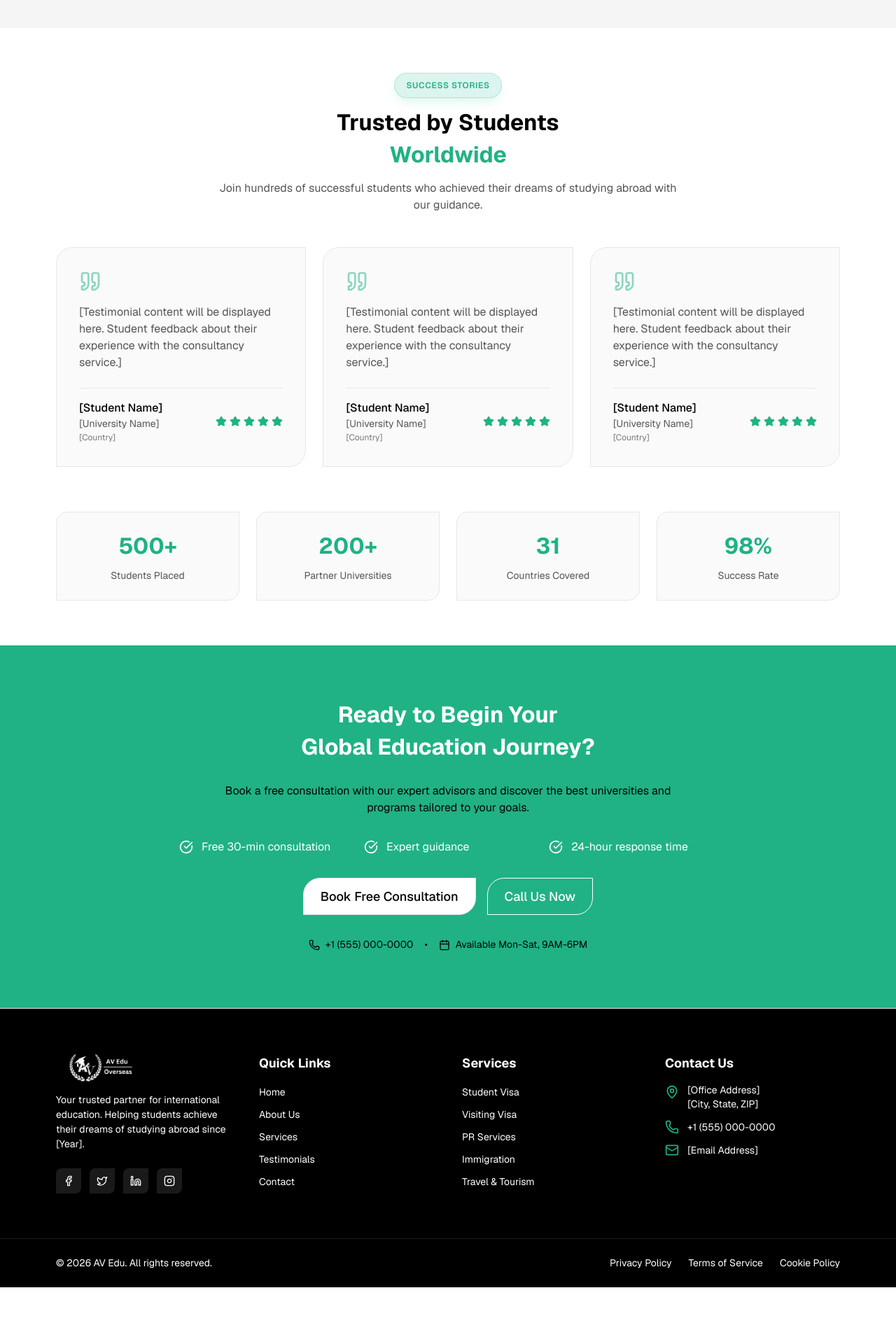
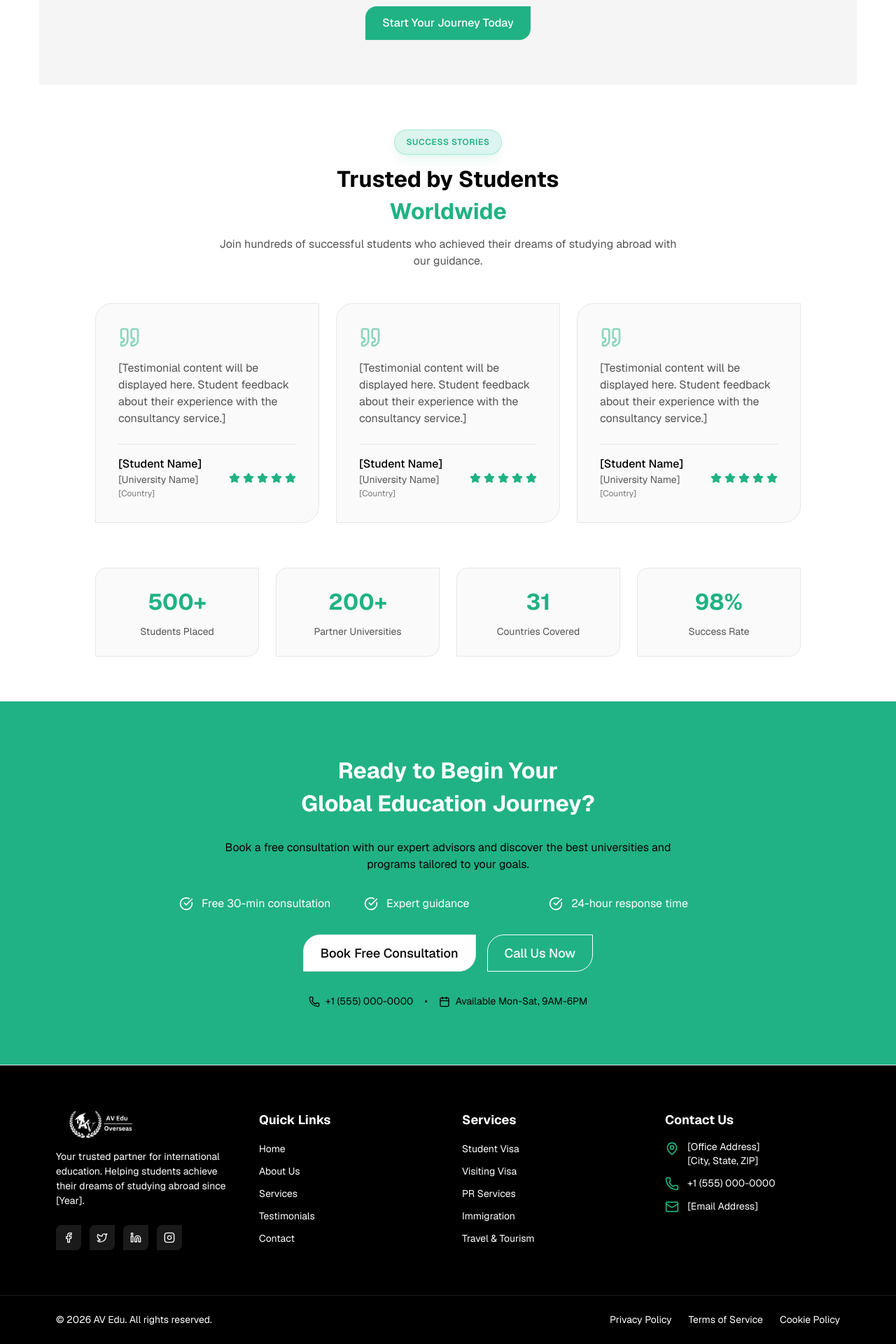
Before and after one commit to chilamsettiajay04/av-edu-overseas-next-website, a Next.js app: page / in a window 1280 px wide. Shown: the part 3139-5059 px from the top of the page at 70% size. Before the commit the page ends 4978 px from the top, so only its background shows below. Built offline with nearby package versions, Linux system fonts and the light colour scheme.

Commit message:
AC : Updated viewport

```diff
--- a/app/layout.tsx
+++ b/app/layout.tsx
@@ -1,6 +1,7 @@
 import type { Metadata } from "next";
 import { Geist, Geist_Mono } from "next/font/google";
 import "./styles/globals.css";
+
 import Navbar from "./Navbar/page";
 import CTA from "./CTA/page";
 import Footer from "./Footer/page";
@@ -15,25 +16,46 @@ const geistMono = Geist_Mono({
   subsets: ["latin"],
 });
 
+/* ---------------- METADATA ---------------- */
+
 export const metadata: Metadata = {
   title: "Create Next App",
   description: "Generated by create next app",
 };
 
+/* ---------------- VIEWPORT (CRITICAL) ---------------- */
+
+export const viewport = {
+  width: "device-width",
+  initialScale: 1,
+};
+
+/* ---------------- ROOT LAYOUT ---------------- */
+
 export default function RootLayout({
   children,
-}: Readonly<{
+}: {
   children: React.ReactNode;
-}>) {
+}) {
   return (
     <html lang="en">
       <body
         className={`${geistSans.variable} ${geistMono.variable} antialiased bg-color-background`}
       >
-        <Navbar />
-        <div className="max-w-content m-auto">{children}</div>
-        <CTA />
-        <Footer />
+        {/* App Wrapper */}
+        <div className="min-h-[100dvh] flex flex-col overflow-x-hidden">
+          {/* Navbar */}
+          <Navbar />
+
+          {/* Main Content */}
+          <main className="flex-1 w-full max-w-[1200px] mx-auto px-4">
+            {children}
+          </main>
+
+          {/* CTA & Footer */}
+          <CTA />
+          <Footer />
+        </div>
       </body>
     </html>
   );
--- a/app/styles/globals.css
+++ b/app/styles/globals.css
@@ -15,3 +15,11 @@ body {
   background: var(--background);
   color: var(--text-primary);
 }
+html {
+  -webkit-text-size-adjust: 100%;
+  text-size-adjust: 100%;
+}
+
+body {
+  overflow-x: hidden;
+}
```
